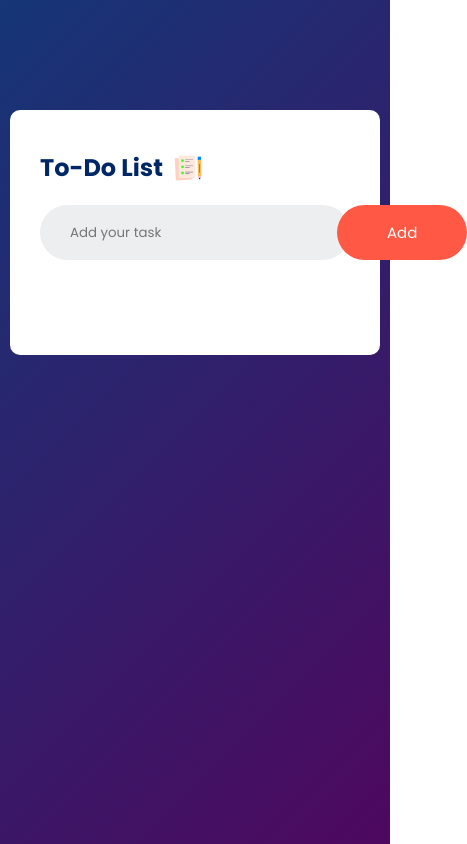
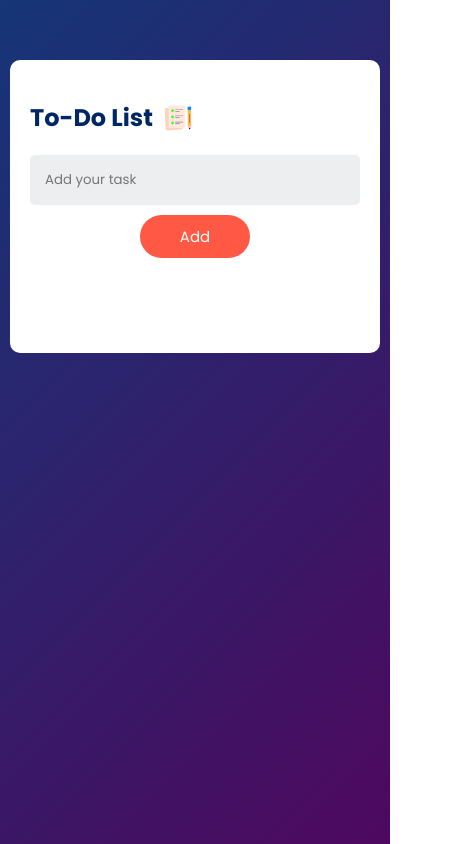
Before and after one commit to orallarooo/todo-list-with-js, a plain HTML site: page index.html in a window 390 px wide. Shown: the whole page, 467 px wide, since content can reach past the window. Drawn offline with Linux system fonts and the light colour scheme.

Commit message:
commit-2

```diff
--- a/style.css
+++ b/style.css
@@ -107,3 +107,43 @@ ul li span {
 ul li span:hover {
     background: #edeef0;
 }
+
+@media screen and (max-width: 400px) {
+    input {
+        padding: 15px 15px;
+        background-color: #edeef0;
+        width: 100%;
+        border-radius: 5px;
+        margin-bottom: 10px;
+    }
+
+    button {
+        padding: 10px 40px;
+    }
+
+    .row {
+        display: flex;
+        flex-direction: column;
+        background-color: transparent;
+        padding-left: 0;
+    }
+
+    .todo-app {
+        max-width: 540px;
+        background: #fff;
+        margin: 50px auto 20px;
+        padding: 40px 20px 70px;
+        border-radius: 10px;
+    }
+
+    ul li {
+        font-size: 14px;
+        padding: 12px 20px 12px 40px;
+    }
+
+    ul li::before {
+        height: 20px;
+        width: 20px;
+        left: 10px;
+    }
+}
```
